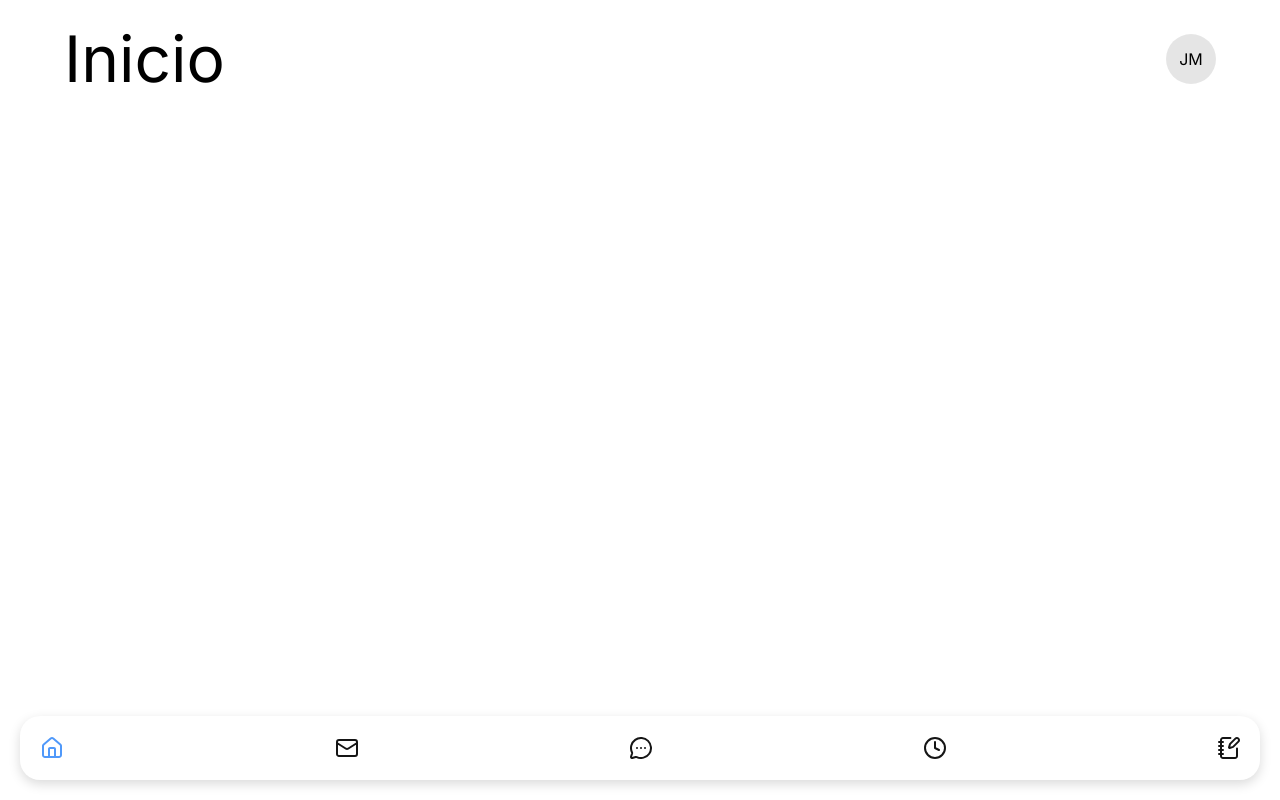
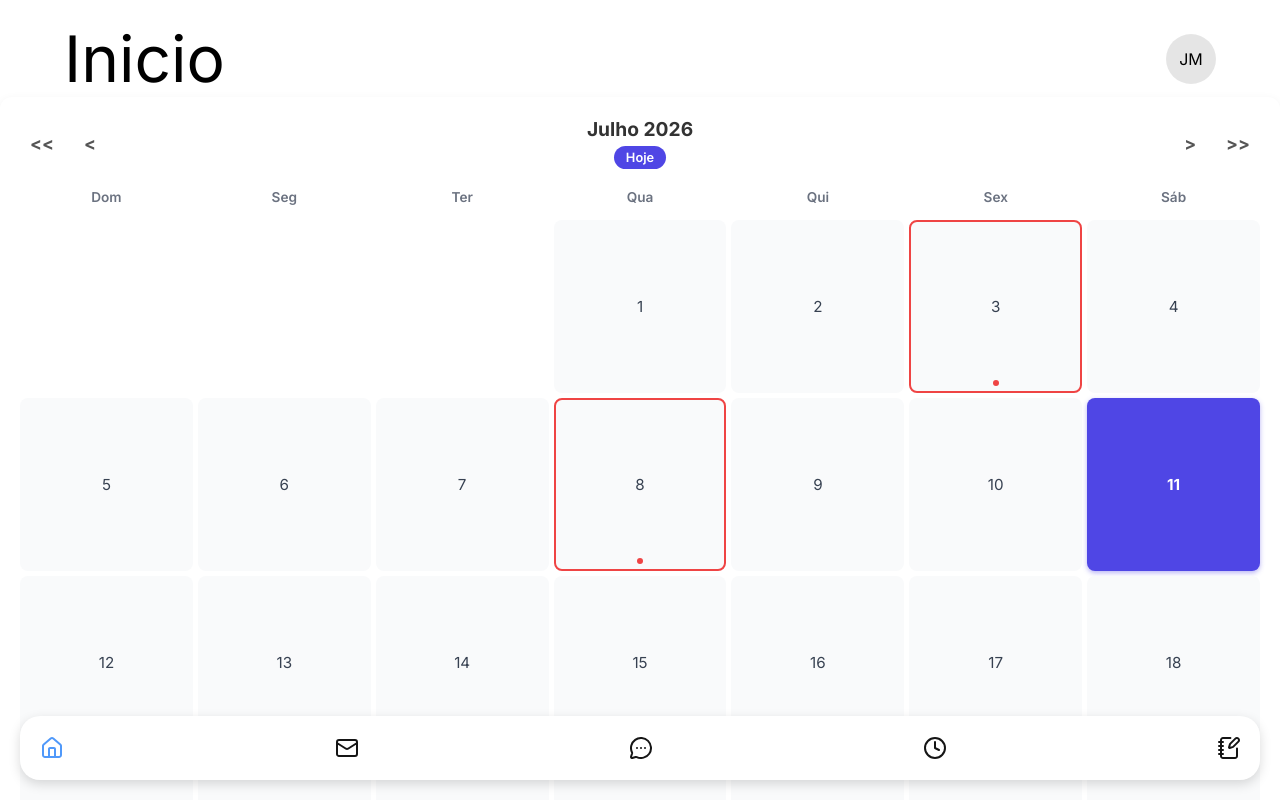
Before and after one commit to IuriMM/E-Monitor, a React (Vite) app: page / in a window 1280 px wide. Both pictures are taken after a click on the picture 52 px from the left and 748 px from the top of the page. Shown: the top 800 px of the page. Built offline with nearby package versions, Linux system fonts and the light colour scheme.

Commit message:
refactor: Refatorização do banco de dados e do codigo das pages, adição de componente agenda ao page Inicio

```diff
--- a/src/App.jsx
+++ b/src/App.jsx
@@ -14,13 +14,15 @@ function App() {
 
   const Materias = db.Materias;
   const Usuario = db.Usuarios;
+  const Provas = db.Provas;
+  const ListaDuvidas = db.Duvidas;
 
   return (
     <>
       <Header screen={screen} Usuario={Usuario} />
-      {screen === 'inicio' && <Inicio />}
+      {screen === 'inicio' && <Inicio Usuario={Usuario} Materias={Materias} Provas={Provas}/>}
       {screen === 'horarios' && <Horarios Materias={Materias} />}
-      {screen === 'duvidas' && <Duvidas Usuario={Usuario} Materias={Materias}/>}
+      {screen === 'duvidas' && <Duvidas Usuario={Usuario} Materias={Materias} ListaDuvidas={ListaDuvidas}/>}
       {screen === 'materiais' && <Materiais />}
       {screen === 'chat' && <Chat />}
       <TabBar screen={screen} setScreen={setScreen} />
--- /dev/null
+++ b/src/components/Agenda.css
@@ -0,0 +1,165 @@
+.agenda {
+    background-color: #ffffff;
+    border-radius: 12px;
+    box-shadow: 0 2px 10px rgba(0,0,0,0.05);
+    padding: 20px;
+    width: 100%;
+    font-family: inherit;
+}
+
+.agenda-header {
+    display: flex;
+    justify-content: space-between;
+    align-items: center;
+    margin-bottom: 20px;
+}
+
+.agenda-nav {
+    display: flex;
+    gap: 10px;
+}
+
+.agenda-nav button {
+    background: none;
+    border: none;
+    font-size: 1.1rem;
+    cursor: pointer;
+    color: #555;
+    padding: 5px 10px;
+    border-radius: 5px;
+    transition: background-color 0.2s;
+    font-weight: bold;
+}
+
+.agenda-nav button:hover {
+    background-color: #f0f0f0;
+}
+
+.agenda-title {
+    display: flex;
+    flex-direction: column;
+    align-items: center;
+}
+
+.agenda-title h2 {
+    margin: 0;
+    font-size: 1.2rem;
+    color: #333;
+    text-transform: capitalize;
+}
+
+.today-btn {
+    background-color: #4f46e5;
+    color: white;
+    border: none;
+    border-radius: 15px;
+    padding: 4px 12px;
+    font-size: 0.8rem;
+    margin-top: 5px;
+    cursor: pointer;
+    font-weight: 600;
+    transition: background-color 0.2s;
+}
+
+.today-btn:hover {
+    background-color: #4338ca;
+}
+
+.agenda-grid {
+    display: grid;
+    grid-template-columns: repeat(7, 1fr);
+    gap: 5px;
+}
+
+.agenda-day-name {
+    text-align: center;
+    font-weight: 600;
+    font-size: 0.85rem;
+    color: #6b7280;
+    margin-bottom: 10px;
+}
+
+.agenda-day {
+    aspect-ratio: 1;
+    display: flex;
+    flex-direction: column;
+    align-items: center;
+    justify-content: center;
+    border-radius: 8px;
+    background-color: #f9fafb;
+    position: relative;
+    cursor: pointer;
+    transition: all 0.2s;
+}
+
+.agenda-day:not(.empty):hover {
+    background-color: #e5e7eb;
+}
+
+.agenda-day.empty {
+    background-color: transparent;
+    cursor: default;
+}
+
+.agenda-day .day-number {
+    font-size: 0.95rem;
+    color: #374151;
+    z-index: 1;
+}
+
+.agenda-day.today {
+    background-color: #4f46e5;
+    color: #fff;
+    box-shadow: 0 2px 5px rgba(79, 70, 229, 0.4);
+}
+
+.agenda-day.today .day-number {
+    color: #fff;
+    font-weight: bold;
+}
+
+.agenda-day.has-prova {
+    border: 2px solid #ef4444;
+}
+
+.prova-indicator {
+    width: 6px;
+    height: 6px;
+    background-color: #ef4444;
+    border-radius: 50%;
+    position: absolute;
+    bottom: 5px;
+}
+
+.agenda-day.today.has-prova {
+    border-color: #fff;
+}
+
+.agenda-day.today.has-prova .prova-indicator {
+    background-color: #fff;
+}
+
+/* Tooltip style */
+.agenda-day .tooltip {
+    visibility: hidden;
+    background-color: #333;
+    color: #fff;
+    text-align: center;
+    border-radius: 4px;
+    padding: 5px 8px;
+    position: absolute;
+    z-index: 10;
+    bottom: 110%;
+    left: 50%;
+    transform: translateX(-50%);
+    opacity: 0;
+    transition: opacity 0.3s;
+    font-size: 0.75rem;
+    white-space: nowrap;
+    pointer-events: none;
+}
+
+.agenda-day:hover .tooltip {
+    visibility: visible;
+    opacity: 1;
+}
--- /dev/null
+++ b/src/components/Agenda.jsx
@@ -0,0 +1,112 @@
+import React, { useState } from 'react';
+import './Agenda.css';
+
+export default function Agenda({ provas = [], materias = {} }) {
+    const today = new Date();
+    // Use state to keep track of the currently viewed month and year
+    const [currentDate, setCurrentDate] = useState(new Date(today.getFullYear(), today.getMonth(), 1));
+
+    const goToToday = () => {
+        setCurrentDate(new Date(today.getFullYear(), today.getMonth(), 1));
+    };
+
+    const nextMonth = () => {
+        setCurrentDate(new Date(currentDate.getFullYear(), currentDate.getMonth() + 1, 1));
+    };
+
+    const prevMonth = () => {
+        setCurrentDate(new Date(currentDate.getFullYear(), currentDate.getMonth() - 1, 1));
+    };
+
+    const nextYear = () => {
+        setCurrentDate(new Date(currentDate.getFullYear() + 1, currentDate.getMonth(), 1));
+    };
+
+    const prevYear = () => {
+        setCurrentDate(new Date(currentDate.getFullYear() - 1, currentDate.getMonth(), 1));
+    };
+
+    // Helper functions for rendering the calendar grid
+    const daysInMonth = new Date(currentDate.getFullYear(), currentDate.getMonth() + 1, 0).getDate();
+    const firstDayOfMonth = new Date(currentDate.getFullYear(), currentDate.getMonth(), 1).getDay();
+
+    const monthNames = [
+        "Janeiro", "Fevereiro", "Março", "Abril", "Maio", "Junho",
+        "Julho", "Agosto", "Setembro", "Outubro", "Novembro", "Dezembro"
+    ];
+    const dayNames = ["Dom", "Seg", "Ter", "Qua", "Qui", "Sex", "Sáb"];
+
+    const renderDays = () => {
+        const days = [];
+
+        // Empty slots for days before the first day of the month
+        for (let i = 0; i < firstDayOfMonth; i++) {
+            days.push(<div key={`empty-${i}`} className="agenda-day empty"></div>);
+        }
+
+        // The actual days of the month
+        for (let day = 1; day <= daysInMonth; day++) {
+            // Create a string like "2025-05-24" to match the DB
+            const monthStr = String(currentDate.getMonth() + 1).padStart(2, '0');
+            const dayStr = String(day).padStart(2, '0');
+            const dateStr = `${currentDate.getFullYear()}-${monthStr}-${dayStr}`;
+
+            // Check if this day is today
+            const isToday = day === today.getDate() &&
+                            currentDate.getMonth() === today.getMonth() &&
+                            currentDate.getFullYear() === today.getFullYear();
+
+            // Check if there are provas on this day
+            const provasDoDia = provas.filter(prova => prova.dia === dateStr);
+            const hasProva = provasDoDia.length > 0;
+
+            days.push(
+                <div key={day} className={`agenda-day ${isToday ? 'today' : ''} ${hasProva ? 'has-prova' : ''}`}>
+                    <span className="day-number">{day}</span>
+                    {hasProva && (
+                        <>
+                            <span className="prova-indicator"></span>
+                            <span className="tooltip">
+                                {provasDoDia.map((p, idx) => {
+                                    const nomeMateria = p.materia && materias[p.materia] ? materias[p.materia].nome : p.materia;
+                                    return (
+                                        <div key={idx}>
+                                            {nomeMateria ? `${nomeMateria} - ` : ''}{p.nome || 'Prova'}
+                                        </div>
+                                    );
+                                })}
+                            </span>
+                        </>
+                    )}
+                </div>
+            );
+        }
+
+        return days;
+    };
+
+    return (
+        <div className="agenda">
+            <div className="agenda-header">
+                <div className="agenda-nav">
+                    <button onClick={prevYear} title="Ano anterior">&lt;&lt;</button>
+                    <button onClick={prevMonth} title="Mês anterior">&lt;</button>
+                </div>
+                <div className="agenda-title">
+                    <h2>{monthNames[currentDate.getMonth()]} {currentDate.getFullYear()}</h2>
+                    <button className="today-btn" onClick={goToToday}>Hoje</button>
+                </div>
+                <div className="agenda-nav">
+                    <button onClick={nextMonth} title="Próximo mês">&gt;</button>
+                    <button onClick={nextYear} title="Próximo ano">&gt;&gt;</button>
+                </div>
+            </div>
+            <div className="agenda-grid">
+                {dayNames.map(day => (
+                    <div key={day} className="agenda-day-name">{day}</div>
+                ))}
+                {renderDays()}
+            </div>
+        </div>
+    );
+}
--- a/src/components/CardMateria.css
+++ b/src/components/CardMateria.css
@@ -6,6 +6,7 @@
     border-radius: 20px;
     box-shadow: 0px 4px 12px rgba(0, 0, 0, 0.15);
     overflow: hidden;
+    animation: fadeSlideUp 0.3s ease-out forwards;
     h2{
         font-weight: 600;
         font-size: 18px;
@@ -24,3 +25,14 @@
         padding: 5px;
     }
 }
+
+@keyframes fadeSlideUp {
+  from {
+    opacity: 0;
+    transform: translateY(15px);
+  }
+  to {
+    opacity: 1;
+    transform: translateY(0);
+  }
+}
--- a/src/data/db.json
+++ b/src/data/db.json
@@ -6,12 +6,6 @@
       "cronograma": [
         {"dia_semana": "SEG", "horario": "14:00 - 16:00", "sala": "Sala 1"},
         {"dia_semana": "QUA", "horario": "14:00 - 16:00", "sala": "Sala 1"}
-      ],
-      "provas": [
-        { "nome": "Prova 1", "dia": "2025-05-24", "horario": "14:00 - 16:00" },
-        { "nome": "Prova 2", "dia": "2025-07-24", "horario": "14:00 - 16:00" },
-        { "nome": "Prova Final", "dia": "2025-07-24", "horario": "14:00 - 16:00" },
-        { "nome": "Recuperação", "dia": "2025-07-24", "horario": "14:00 - 16:00" }
       ]
     },
     "COMP902": {
@@ -20,15 +14,19 @@
       "cronograma": [
         {"dia_semana": "TER", "horario": "18:00 - 20:00", "sala": "Sala 1"},
         {"dia_semana": "SEX", "horario": "18:00 - 20:00", "sala": "Sala 1"}
-      ],
-      "provas": [
-        { "nome": "Prova 1", "dia": "2025-05-24", "horario": "14:00 - 16:00" },
-        { "nome": "Prova 2", "dia": "2025-07-24", "horario": "14:00 - 16:00" },
-        { "nome": "Prova Final", "dia": "2025-07-24", "horario": "14:00 - 16:00" },
-        { "nome": "Recuperação", "dia": "2025-07-24", "horario": "14:00 - 16:00" }
       ]
     }
   },
+  "Provas": [
+    { "nome": "Prova 1", "dia": "2026-05-24", "horario": "14:00 - 16:00", "materia": "MAT032" },
+    { "nome": "Prova 2", "dia": "2026-07-03", "horario": "14:00 - 16:00", "materia": "MAT032" },
+    { "nome": "Prova Final", "dia": "2026-08-07", "horario": "14:00 - 16:00", "materia": "MAT032" },
+    { "nome": "Recuperação", "dia": "2026-09-01", "horario": "14:00 - 16:00", "materia": "MAT032" },
+    { "nome": "Prova 1", "dia": "2026-06-01", "horario": "14:00 - 16:00", "materia": "COMP902" },
+    { "nome": "Prova 2", "dia": "2026-07-08", "horario": "14:00 - 16:00", "materia": "COMP902" },
+    { "nome": "Prova Final", "dia": "2026-08-15", "horario": "14:00 - 16:00", "materia": "COMP902" },
+    { "nome": "Recuperação", "dia": "2026-09-01", "horario": "14:00 - 16:00", "materia": "COMP902" }
+  ],
   "Usuarios": {
     "nome": "João",
     "sobrenome": "Miguel da Silva",
@@ -38,8 +36,9 @@
     "materias": [
       "Calculo A",
       "Programação Orientada a Objetos"
-    ],
-    "duvidas": [
+    ]
+  },
+  "Duvidas": [
     {
       "materia": "Calculo A",
       "horario": "15:32",
@@ -52,4 +51,3 @@
     }
   ]
 }
-}
--- a/src/pages/Horarios.jsx
+++ b/src/pages/Horarios.jsx
@@ -35,7 +35,7 @@ export default function Horarios({Materias}){
                     cardsDoDia
                 ) : (
                     <div className="sem-aula">
-                        <p>Dia sem aula</p>
+                        <p>Dia sem monitoria</p>
                     </div>
                 )}
             </div>
--- a/src/pages/Inicio.jsx
+++ b/src/pages/Inicio.jsx
@@ -1,6 +1,13 @@
-export default function Inicio(){
+import Agenda from "../components/Agenda"
+
+export default function Inicio({
+    Usuario,
+    Materias,
+    Provas
+}){
     return(
         <div className="page">
+            <Agenda provas={Provas} materias={Materias} />
         </div>
     )
 }
```
Also changed, not shown: src/pages/Duvidas.jsx (+10 -2 lines). Lines whose indentation alone changed are shown as unchanged.
